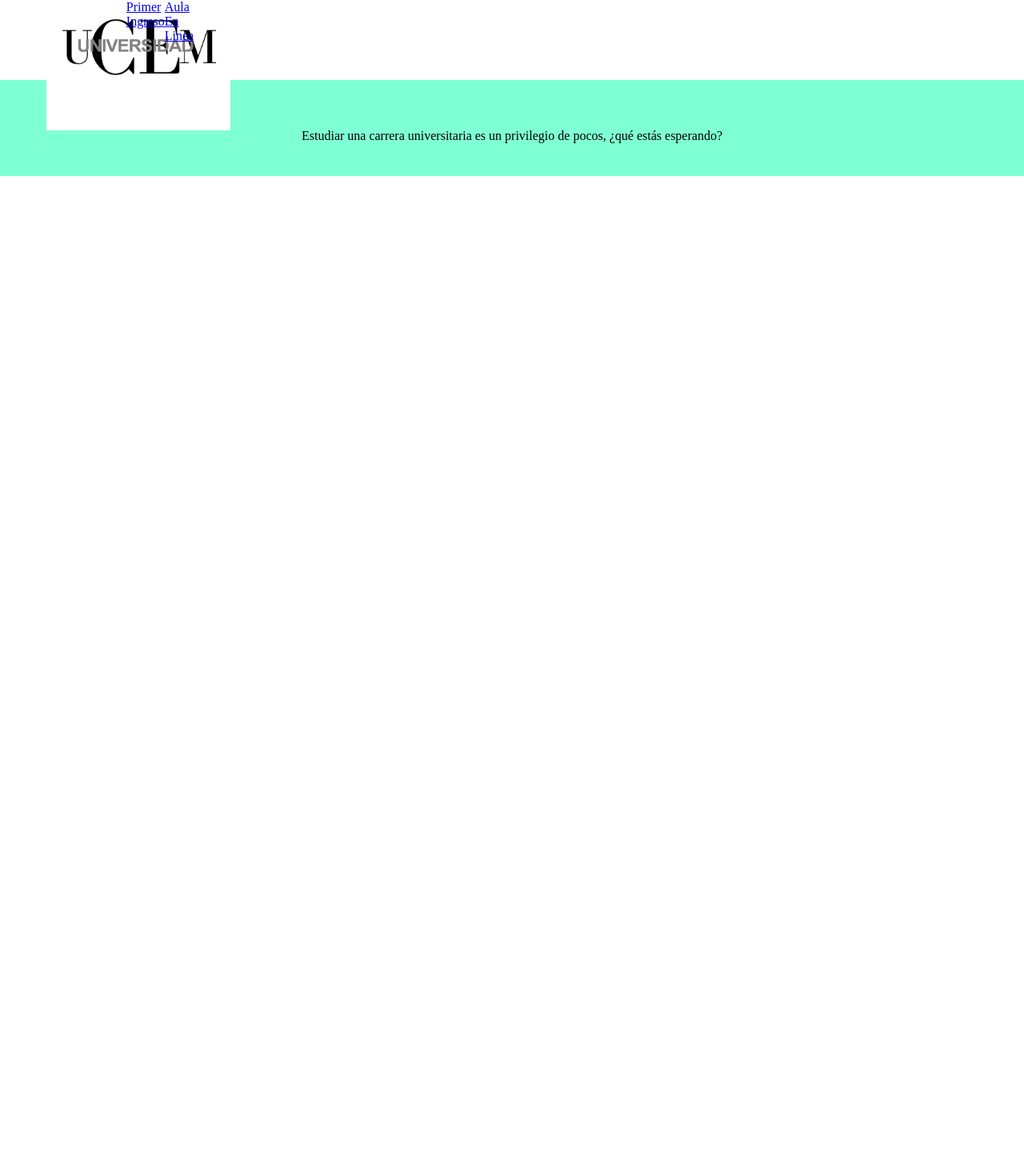
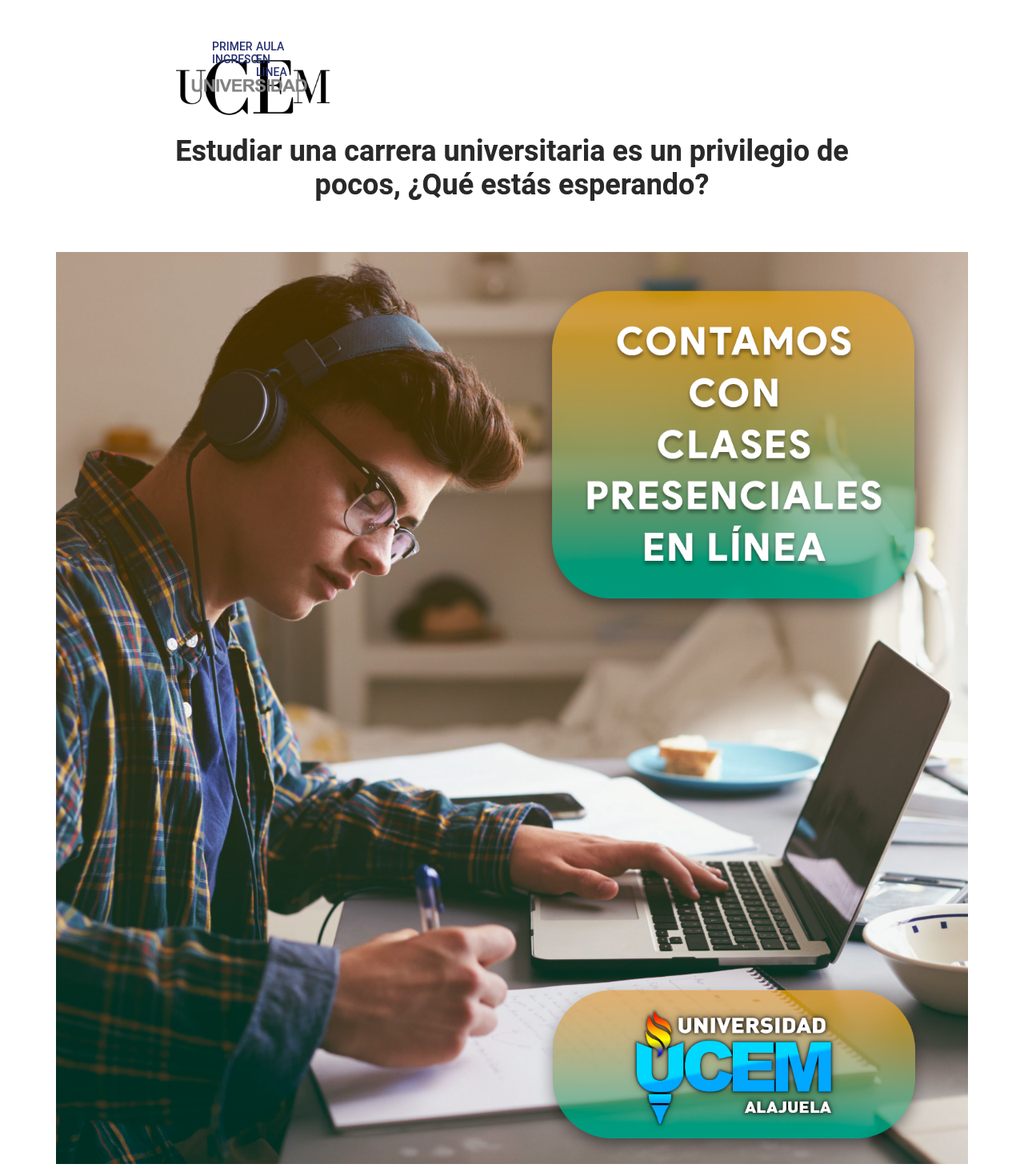
Before and after one commit to Jmr911/IIC-2024-Tercera-Gen1, a PHP site: page / in a window 1280 px wide. Shown: the whole page at 80% size. Before the commit the page ends 220 px from the top, so only its background shows below. Run offline with PHP 8.4, Linux system fonts and the light colour scheme.

Commit message:
Segunda Clase

```diff
--- a/index.php
+++ b/index.php
@@ -1,12 +1,14 @@
 <?php require_once "./parte_superior.php"?>
 
 <div class="titulo">
-Estudiar una carrera universitaria es un privilegio de pocos, ¿qué estás esperando?
+<p>Estudiar una carrera universitaria es un privilegio de pocos, ¿Qué estás esperando?</p>
 </div>
 
 <body>
-<div class="Ucemimage.jpeg">
+<div class="main-img">
+    <img src="./Images/Clases-en-linea-1.png" alt="">
     </div>
+</body>
 
 
 <?php require_once "./parte_inferior.php"?>
--- a/parte_superior.php
+++ b/parte_superior.php
@@ -8,20 +8,18 @@
         Tercera 1
 </title>
 <link rel="stylesheet" href="./styles/main.css">
-
 </head>
 
 <menu>
     <div class="menu-izquierda">
         <a href="./index.php">
-            <img src="./Images/Logo1.jpeg" alt="">
+            <img src=".\Images/logo1.jpeg" alt="">
         </a>
+    </div>
 
-    </div>
-    </div class= "Menu Derecha">
+    </div class= "menu-derecha">
     <a class="enlaces-menu-derecha" href= "https://www.google.com">Primer Ingreso</a>
     <a class="enlaces-menu-derecha" href= "https://www.google.com">Aula En Linea</a>
     </div>
 
-
 </menu>
--- a/styles/main.css
+++ b/styles/main.css
@@ -1,39 +1,32 @@
 /* Este Codigo es para Eliminar Cualquier estilo previo */
 
 * {
-    margin:0;
-    padding:0;
+    margin: 0;
+    padding: 0;
 }
-
-
 
 menu {
     display: flex;
     flex-direction: row;
-    justify-content: center;
-    width: 200px;
-    margin-top: 50x;
+    width: 100px;
+    margin-top: 50px;
 }
 
-
 .menu-izquierda {
-    /* background-color: coral; */
     width: 50%;
     height: 100px;
     display: flex;
     flex-direction: row;
+    justify-content: flex-start;
     align-items: center;
-    justify-content: flex-start;
-    padding-left: 100px;
+    padding-left: 200px;
 }
 
 .menu-izquierda img {
     width: 230px;
 }
 
-
 .menu-derecha {
-    /* background-color: cadetblue; */
     width: 50%;
     height: 100%;
     display: flex;
@@ -44,52 +37,48 @@ menu {
     padding-right: 200px;
 }
 
-.enlaces-menu-Derecha{
+.enlaces-menu-derecha{
+    width: 25%;
     text-decoration: none;
-    font-family: "Roboto";
+    font-family: "Roboto", sans-serif;
     font-size:  14px;
     font-weight: 500;
     text-transform: uppercase;
-    color: cornflowerblue;
+    color: #273272;
     padding: 0px 15px 0px 15px;
-
-
-
-    align-items: flex-end;
-    padding-right: 100px;
-    link { color:antiquewhite}
 }
 
-
-.enlaces-menu-Derecha:hover{
-
+.enlaces-menu-derecha:hover{
+    color: #ff0000;
 }
 
 .titulo{
-    background-color: aquamarine;
     width: 100%;
     height: 100px;
     display: flex;
     align-items: center;
     justify-content: center;
-    padding-top: 20px;
+    padding-top: 10px;
+    padding-bottom: 50px;
 }
+
 .titulo p {
     width: 70%;
     text-align: center;
+    color: #292929;
+    text-shadow: 0px 0px 0px rgba(0, 0, 0, 0.3);
+    font-family: "Roboto", Sans-serif;
     font-size: 36px;
-    font-weight: 100px;
     font-weight: 700;
-    text-shadow: 0px 0px 0px rgba (0, 0, 0, 0.3);
-    font-family: "roboto", sans-serif;
-    justify-content: ;
+}
+
+.main-img {
+    display: flex;
+    align-items: center;
+    justify-content: center;
+    padding: 5px;
 }
 
 .main-img img {
-    display: flex;
-    aling-items: center;
-
-
-
-
+    width: 1140px;
 }
```
Also changed, not shown: Images/Clases-en-linea-1.png (renamed from Images/main-img.jpeg), Images/Menu.png (deleted).
